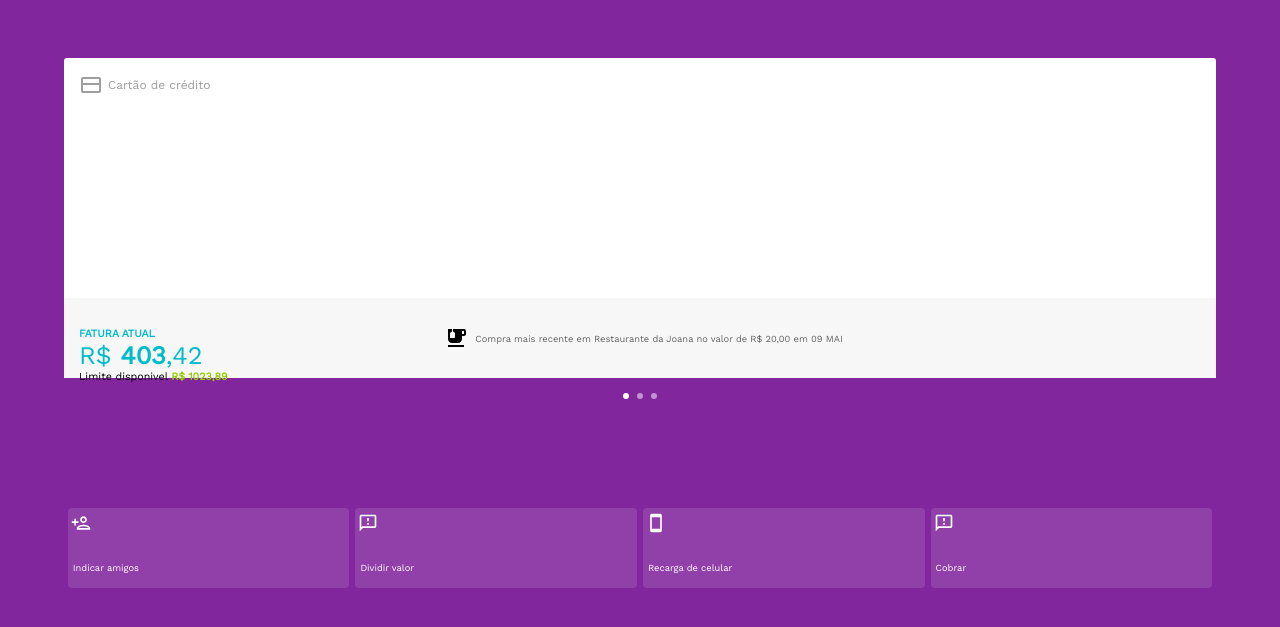
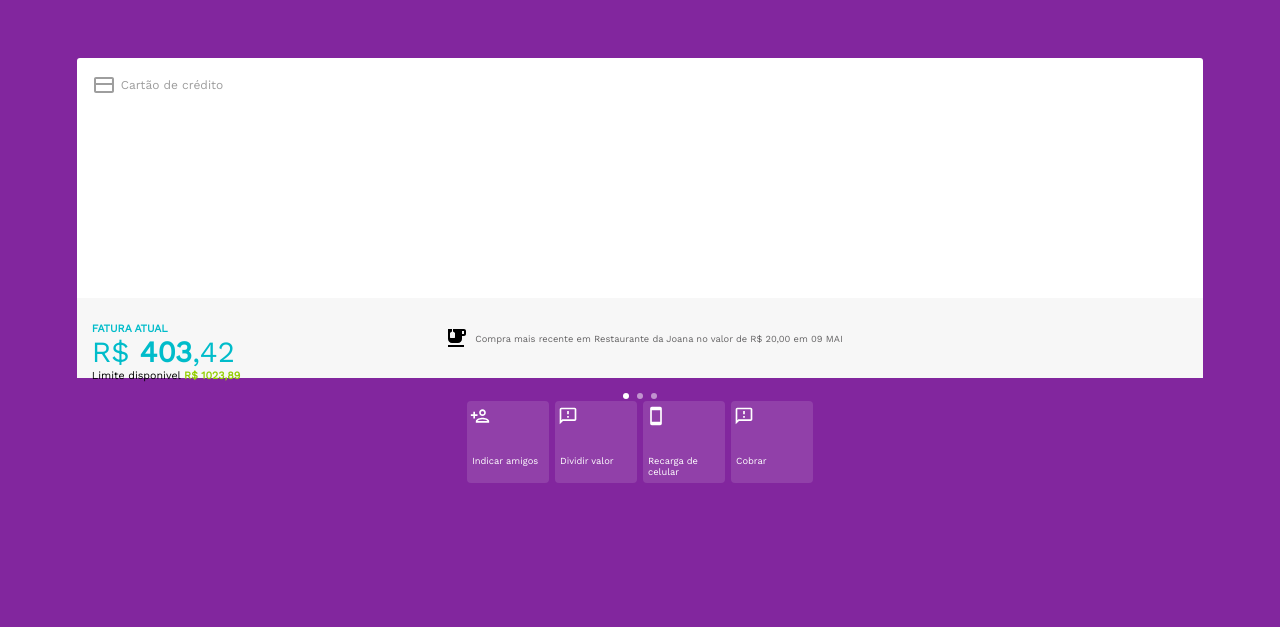
Before and after one commit to g0m3s/ui-nubank-css-js, a plain HTML site: page index.html in a window 1280 px wide. Shown: the part 125-752 px from the top of the page. Drawn offline with nearby package versions, Linux system fonts and the light colour scheme.

Commit message:
altura padrao opcoes

```diff
--- a/css/style.css
+++ b/css/style.css
@@ -96,13 +96,13 @@ input:checked + .painelBranco {
     align-items: center;
     justify-content: center;
     margin-top: 80px;
-    transition: 1s linear;
+    transition: .7s linear;
 
 }
 
 .painel{
 
-    width: 90vw;
+    width: 88vw;
     background-color: white;
     height: 40vh;
     border-radius: 3px;
@@ -154,7 +154,7 @@ input:checked + .painelBranco {
 
 .valorFatura p {
 
-    font-size: 19pt;
+    font-size: 22pt;
     color: #00bcca;
 
 }
@@ -204,14 +204,14 @@ input:checked + .painelBranco {
 
 .opcoesScroll{
 
-    height: 13vh;
+    height: 85px;
     width: 100vw;
     position: absolute;
-    bottom: 75px;
+    /* bottom: 10px; */
     display: flex;
     align-items: center;
     justify-content: center;
-    transition: 1s linear;
+    transition: .7s linear;
 
 }
 
@@ -226,8 +226,8 @@ input:checked + .painelBranco {
 
 .opcoes{
 
-    height: 10vh;
-    width: 22vw;
+    height: 82px;
+    width: 82px;
     background-color: #9140a9;
     border-radius: 4px;
     margin: 0 3px;
@@ -290,7 +290,7 @@ input:checked + .painelBranco {
 .op2{
 
     border-bottom: .5px solid rgba(255, 255, 255, 0.37);
-    height: 40px;
+    height: 50px;
     width: 90vw;
     display: flex;
     justify-content: space-between;
```
